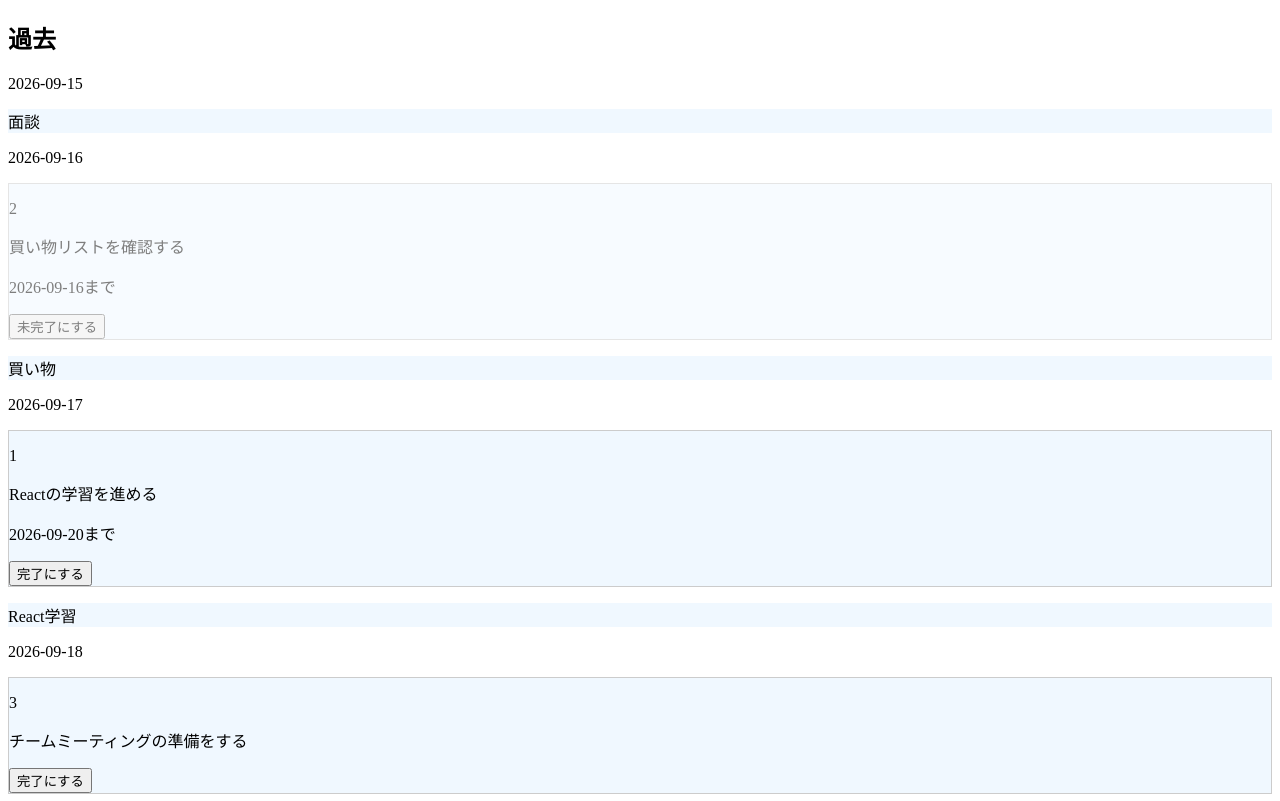
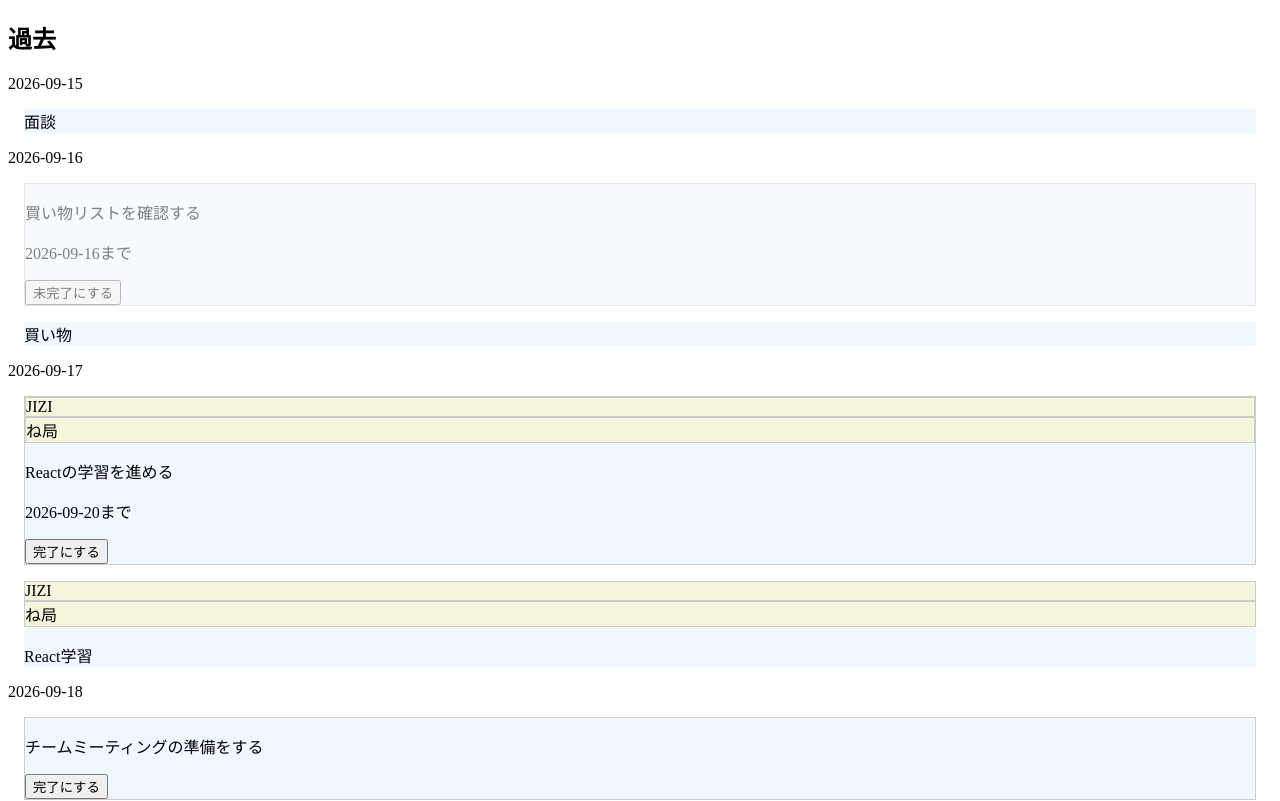
Before and after one commit to konryu-kin/sokuseki, a React (Vite) app: page / in a window 1280 px wide. Shown: the top 801 px of the page. Built offline with nearby package versions, Linux system fonts and the light colour scheme.

Commit message:
feat: contextTagを表示にも反映

```diff
--- a/src/App.tsx
+++ b/src/App.tsx
@@ -1,10 +1,11 @@
 import { useEffect } from "react";
 import { getDisplayGroupedTasks } from "./data/tasks";
 import TaskItem from "./components/timelineItems/tasks/taskItem";
-import { loadEvents, loadTasks } from "./data/loadData";
+import { loadContextTags, loadEvents, loadTasks } from "./data/loadData";
 import { saveEvents, saveTasks } from "./data/saveData";
 import { useTasksStore } from "./stores/useTasksStore";
 import { useEventsStore } from "./stores/useEventsStore";
+import { useContextTagsStore } from "./stores/useContextTagsStore";
 import { getGroupedTimelineItems } from "./data/timelineItems";
 import TimelineItem from "./components/timelineItems/timelineItem";
 
@@ -15,10 +16,13 @@ function App() {
   const events = useEventsStore((state) => state.events);
   const setEvents = useEventsStore((state) => state.setEvents);
 
+  const setContextTags = useContextTagsStore((state) => state.setContextTags);
+
   useEffect(() => {
     setTasks(loadTasks());
     setEvents(loadEvents());
-  }, [setTasks, setEvents]);
+    setContextTags(loadContextTags());
+  }, [setTasks, setEvents, setContextTags]);
 
   const groupedTimelineItems = getGroupedTimelineItems({ tasks, events });
   const groupedTasks = getDisplayGroupedTasks(tasks);
--- a/src/components/timelineItems/events/eventItem.module.css
+++ b/src/components/timelineItems/events/eventItem.module.css
@@ -1,3 +1,4 @@
-.itemboard{
+.itemboard {
   background-color: aliceblue;
+  margin: 16px;
 }
--- a/src/components/timelineItems/events/eventItem.tsx
+++ b/src/components/timelineItems/events/eventItem.tsx
@@ -1,5 +1,6 @@
 import type { Event } from "../../../types/event";
 import styles from "./eventItem.module.css";
+import ContextTagsArea from "../smallParts/contextTagsArea";
 
 type Props = {
   event: Event;
@@ -7,6 +8,7 @@ type Props = {
 export default function EventItem({ event }: Props) {
   return (
     <div className={styles.itemboard}>
+      <ContextTagsArea contextTagId={event.content.contextTagId ?? null} />
       <p>{event.content.name}</p>
     </div>
   );
--- /dev/null
+++ b/src/components/timelineItems/smallParts/contextTagTip.module.css
@@ -0,0 +1,4 @@
+.tip {
+  background-color: beige;
+  border: solid 1px #ccc;
+}
--- /dev/null
+++ b/src/components/timelineItems/smallParts/contextTagTip.tsx
@@ -0,0 +1,14 @@
+import type { ContextTag } from "../../../types/contextTag";
+import styles from "./contextTagTip.module.css";
+
+type Props = {
+  contextTag: ContextTag;
+};
+
+export default function ContextTagTip({ contextTag }: Props) {
+  return (
+    <div className={styles.tip}>
+      <span>{contextTag.name}</span>
+    </div>
+  );
+}
--- /dev/null
+++ b/src/components/timelineItems/smallParts/contextTagsArea.tsx
@@ -0,0 +1,25 @@
+import type { ContextTag } from "../../../types/contextTag";
+import { useContextTagsStore } from "../../../stores/useContextTagsStore";
+import ContextTagTip from "./contextTagTip";
+
+type Props = {
+  contextTagId: ContextTag["id"] | null;
+};
+
+export default function ContextTagsArea({ contextTagId }: Props) {
+  const getTagById = useContextTagsStore((state) => state.getTagById);
+  const getParentTag = useContextTagsStore((state) => state.getParentTag);
+  if(!contextTagId){
+    return(<div></div>)
+  }
+  const contextTag = getTagById(contextTagId);
+  const parentContextTag = contextTag ? getParentTag(contextTag) : null;
+  return (
+    <div>
+      {parentContextTag ? (
+        <ContextTagTip contextTag={parentContextTag} />
+      ) : null}
+      {contextTag ? <ContextTagTip contextTag={contextTag} /> : null}
+    </div>
+  );
+}
--- a/src/components/timelineItems/tasks/taskItem.module.css
+++ b/src/components/timelineItems/tasks/taskItem.module.css
@@ -1,7 +1,8 @@
-.itemBoard{
-    background-color: aliceblue;
-    border: solid 1px #ccc;
+.itemBoard {
+  background-color: aliceblue;
+  border: solid 1px #ccc;
+  margin: 16px;
 }
-.done{
-    opacity: 0.5;
+.done {
+  opacity: 0.5;
 }
--- a/src/components/timelineItems/tasks/taskItem.tsx
+++ b/src/components/timelineItems/tasks/taskItem.tsx
@@ -1,6 +1,7 @@
 import type { Task } from "../../../types/task";
 import styles from "./taskItem.module.css";
 import { useTasksStore } from "../../../stores/useTasksStore";
+import ContextTagsArea from "../smallParts/contextTagsArea";
 
 type Props = {
   task: Task;
@@ -19,7 +20,7 @@ export default function TaskItem({ task }: Props) {
         .filter(Boolean)
         .join(" ")}
     >
-      <p>{task.id}</p>
+      <ContextTagsArea contextTagId={task.content.contextTagId ?? null} />
       {description && <p>{description}</p>}
       {dueDate && <p>{dueDate}まで</p>}
       <button type="button" onClick={onToggle}>
--- a/src/stores/useContextTagsStore.tsx
+++ b/src/stores/useContextTagsStore.tsx
@@ -5,10 +5,37 @@ interface ContextTagsStore {
   contextTags: ContextTag[];
 
   setContextTags: (contextTags: ContextTag[]) => void;
+  getTagById: (tagId: ContextTag["id"]) => ContextTag | null;
+  getParentTag: (
+    contextTag: ContextTag | ContextTag["id"],
+  ) => ContextTag | null;
 }
 
-export const useContextTagsStore = create<ContextTagsStore>((set) => ({
-  contextTags:[],
+function findTagById(contextTags: ContextTag[], tagId: ContextTag["id"]) {
+  return contextTags.find((tag) => tag.id === tagId) ?? null;
+}
 
-  setContextTags: (contextTags) => set(() => ({ contextTags }))
+export const useContextTagsStore = create<ContextTagsStore>((set, get) => ({
+  contextTags: [],
+
+  setContextTags: (contextTags) => set(() => ({ contextTags })),
+
+  getTagById: (tagId) => {
+    const { contextTags } = get();
+    return findTagById(contextTags, tagId);
+  },
+
+  getParentTag: (contextTag) => {
+    const { contextTags } = get();
+    const targetTag =
+      typeof contextTag === "string"
+        ? findTagById(contextTags, contextTag)
+        : contextTag;
+
+    if (!targetTag || !targetTag.parentId) {
+      return null;
+    }
+
+    return findTagById(contextTags, targetTag.parentId);
+  },
 }));
```
